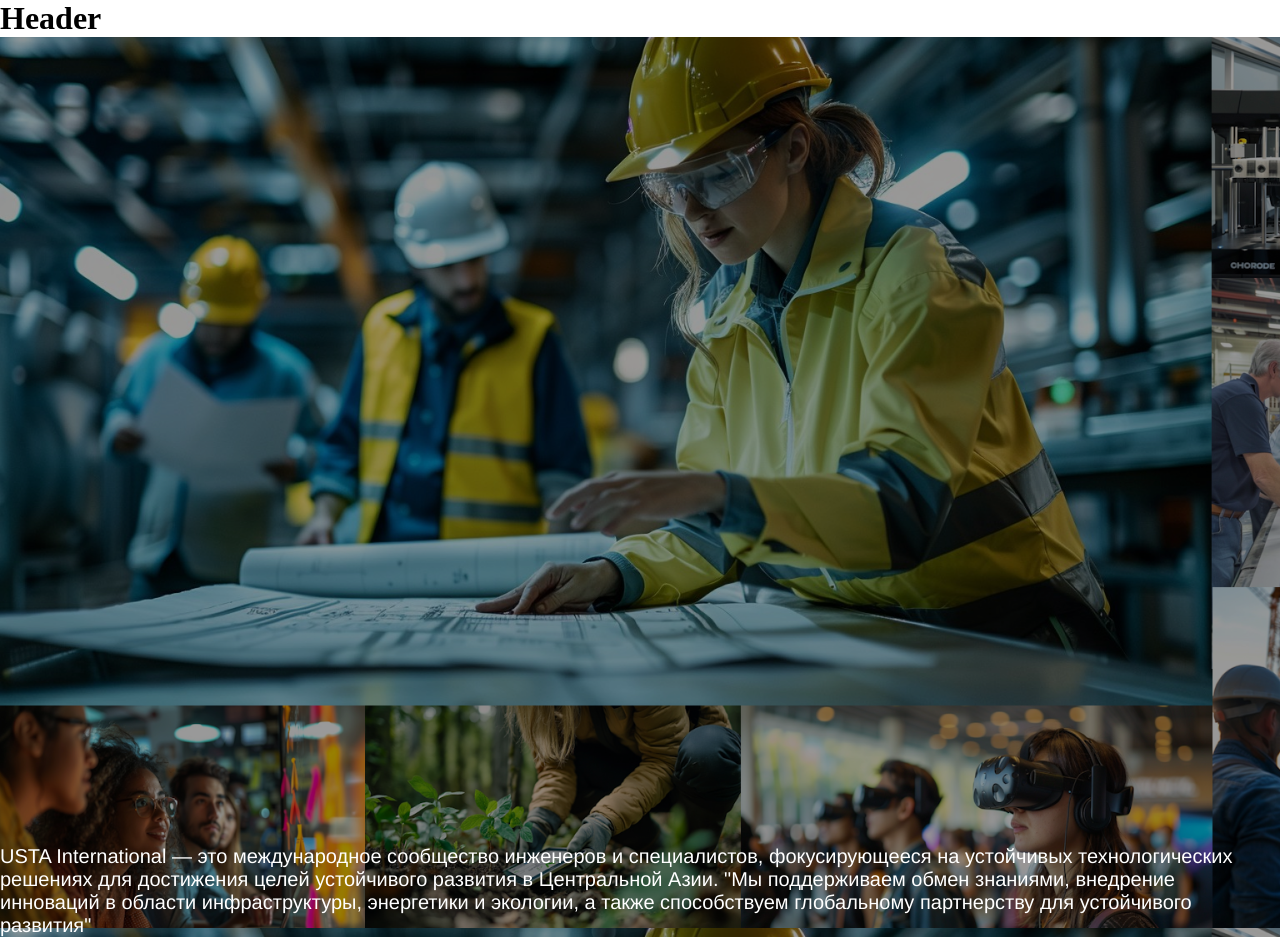
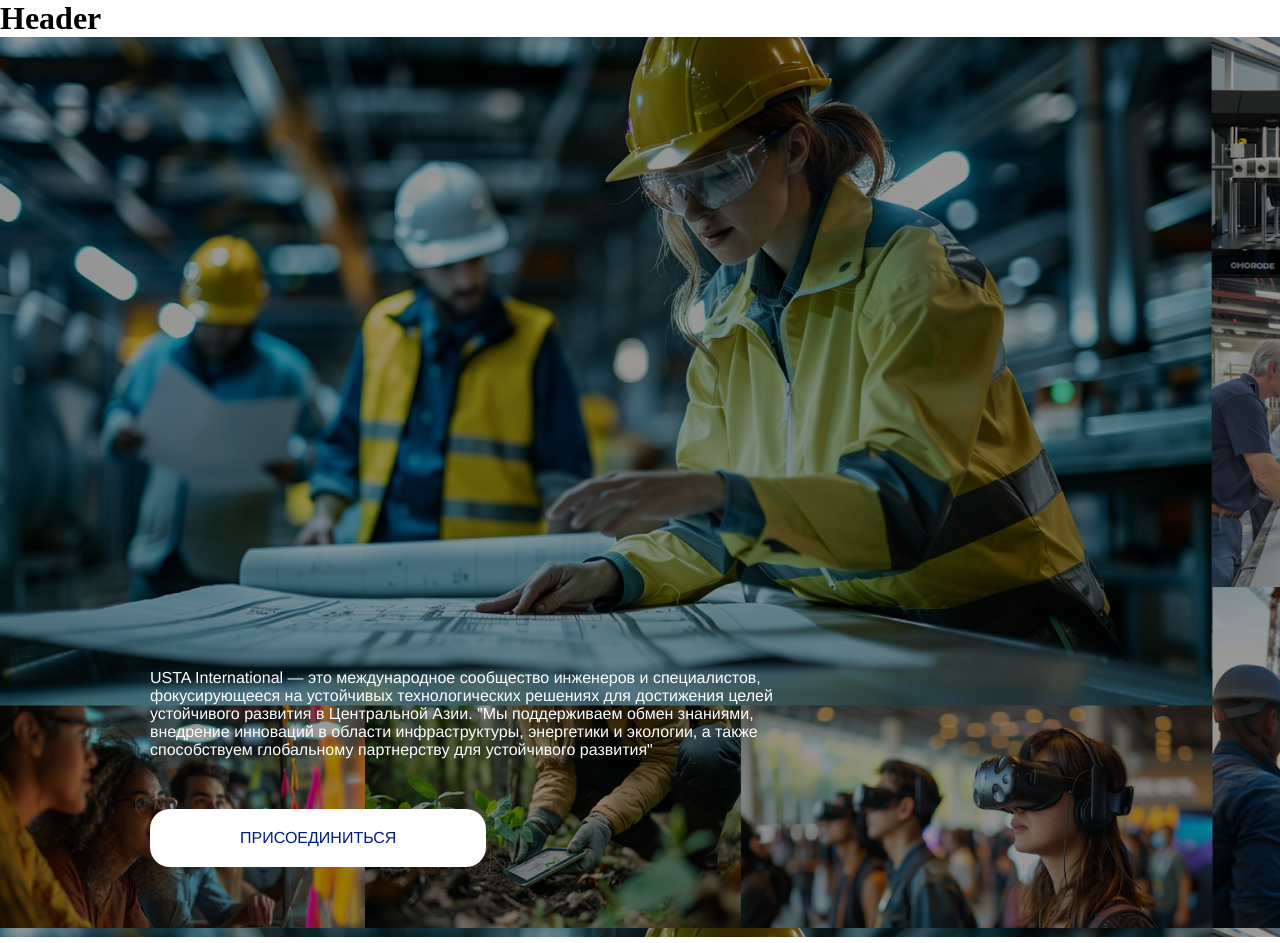
Before and after one commit to DenaUxUi/USTA, a React (Vite) app: page / in a window 1280 px wide. Shown: the top 943 px of the page. Built offline with nearby package versions, Linux system fonts and the light colour scheme.

Commit message:
Updated App

```diff
--- a/src/Pages/Home/Home.jsx
+++ b/src/Pages/Home/Home.jsx
@@ -5,7 +5,7 @@ function Home() {
     <div>
       <div className="home">
         <div className="home-text">USTA International — это международное сообщество инженеров и специалистов, фокусирующееся на устойчивых технологических решениях для достижения целей устойчивого развития в Центральной Азии. "Мы поддерживаем обмен знаниями, внедрение инноваций в области инфраструктуры, энергетики и экологии, а также способствуем глобальному партнерству для устойчивого развития"</div>
-        <div className="home-btn"></div>
+        <div className="home-btn">ПРИСОЕДИНИТЬСЯ</div>
       </div>
     </div>
   )
--- a/src/Pages/Home/Home.scss
+++ b/src/Pages/Home/Home.scss
@@ -14,15 +14,26 @@
     width: 100%;
     height: 900px;
     background-image: url(../../Shared/Images/image-bg.png);
-
+    padding: 70px 150px;
+    gap: 40px;
     &-text{
+        height: 100px;
+        width: 70%;
         font-family: Helvetica;
         letter-spacing: -4%;
-        font-size: 20px;
-        font-weight: 400;
+        font-size: 16px;
         color: #fff;
+        font-weight: lighter;
     }
     &-btn{
-
+        padding: 20px 90px;
+        background-color: #fff;
+        color: #001C7C;
+        letter-spacing: -4%;
+        font-size: 16px;
+        font-weight: lighter;
+        font-family: Helvetica;
+        border-radius: 20px;
+        width: max-content;
     }
 }
```
